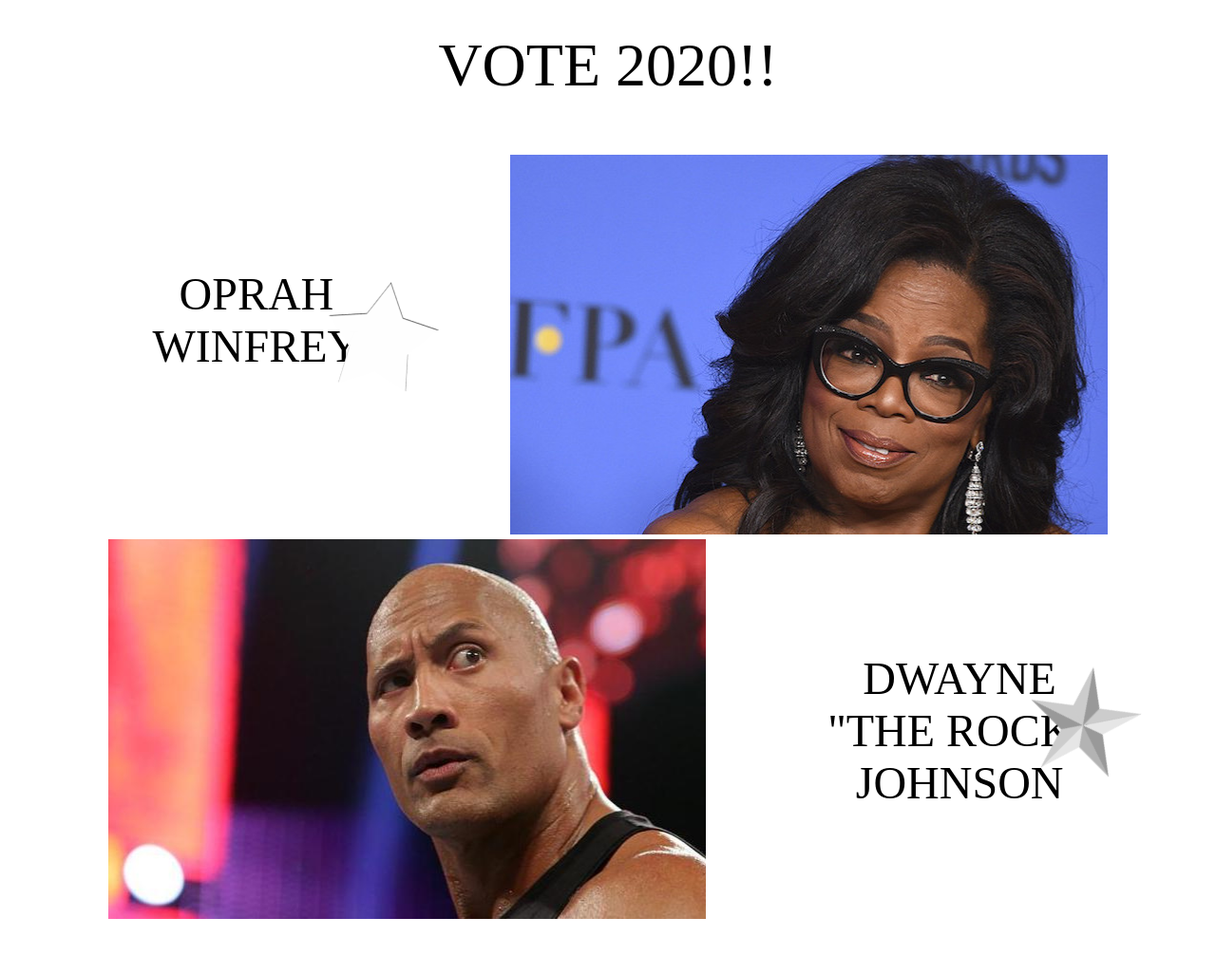
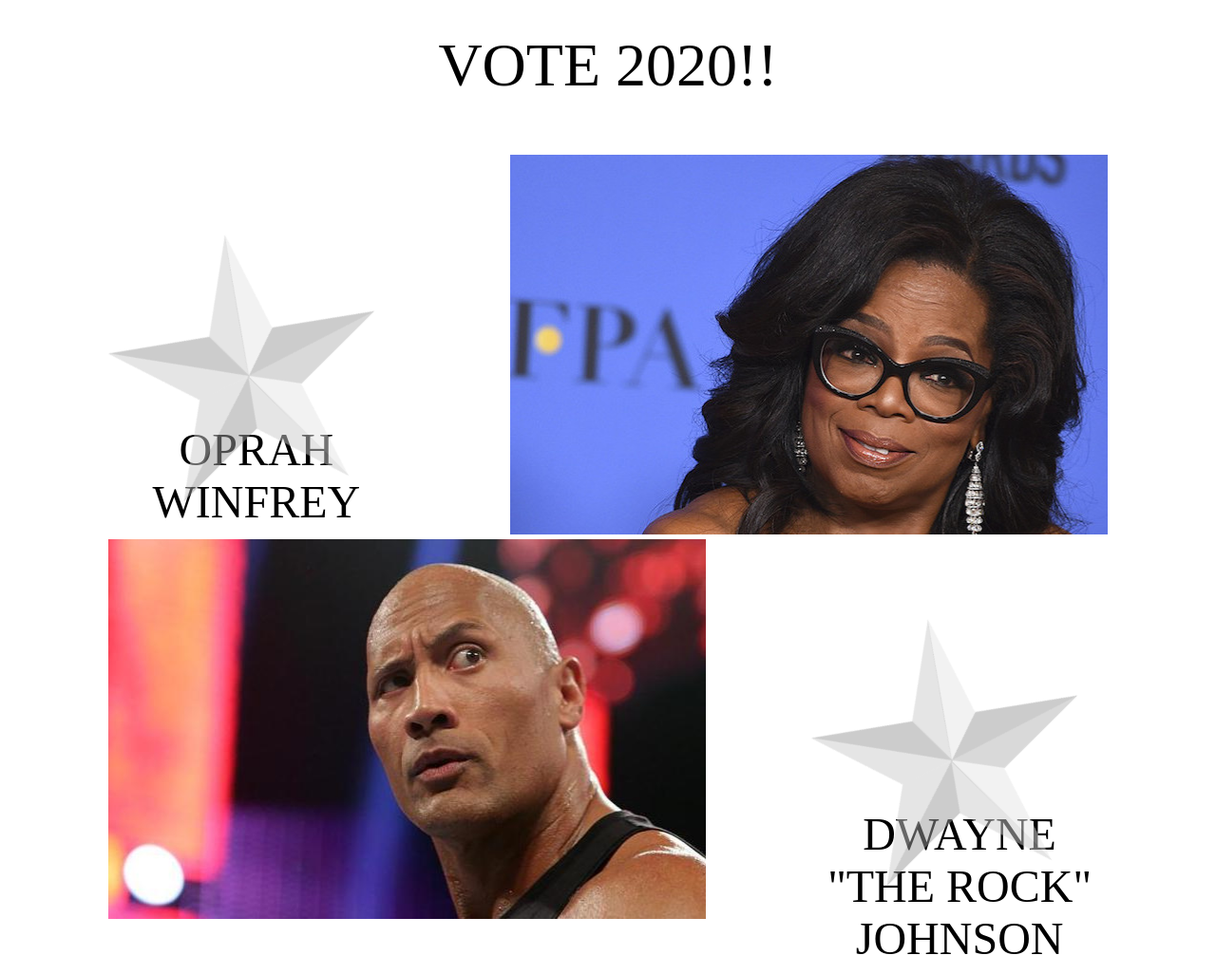
Before and after one commit to AlfonsoArriola/RockVsOprah2020, a plain HTML site: page index.html in a window 1280 px wide. Shown: the whole page at 95% size. Drawn offline with Linux system fonts and the light colour scheme.

Commit message:
1) fixed stars; now transparent, took off footer for now.

```diff
--- a/index.html
+++ b/index.html
@@ -12,7 +12,7 @@
 
 
             <div class="oprahName">
-            	<img class="spin star" src="images/star5.png">
+            	<img class="spin star" src="images/star1.png">
             	<p> OPRAH <br>
             	WINFREY</p>
             </div>
@@ -30,7 +30,7 @@
 
 			<div class="rock">
 			 </div>
-		<div class="footer"> </div>
+		<!-- <div class="footer"> </div> -->
 	</div>
 
 </body>
--- a/vote.css
+++ b/vote.css
@@ -64,26 +64,25 @@
     display: block;
     margin-left: auto;
     margin-right: auto;
-    width: 90%;
-    z-index: -1;
+
 
 }
 
 .spin {
     position: relative;
-    top: 50%;
-    left: 50%;
-    width: 120px;
-    height: 120px;
+    top: 40%;
+    left: 10%;
+    width: 95%;
+    opacity: 0.5;
     margin:-60px 0 0 -60px;
     -webkit-animation:spin 8s linear infinite;
     -moz-animation:spin 8s linear infinite;
     animation:spin 8s linear infinite;
 }
 
-@-moz-keyframes spin { 100% { -moz-transform: rotate(360deg); } }
-@-webkit-keyframes spin { 100% { -webkit-transform: rotate(360deg); } }
-@keyframes spin { 100% { -webkit-transform: rotate(360deg); transform:rotate(360deg); }
+@-moz-keyframes spin { 100% { -moz-transform: rotate(-360deg); } }
+@-webkit-keyframes spin { 100% { -webkit-transform: rotate(-360deg); } }
+@keyframes spin { 100% { -webkit-transform: rotate(-360deg); transform:rotate(-360deg); }
 
 
 
```
